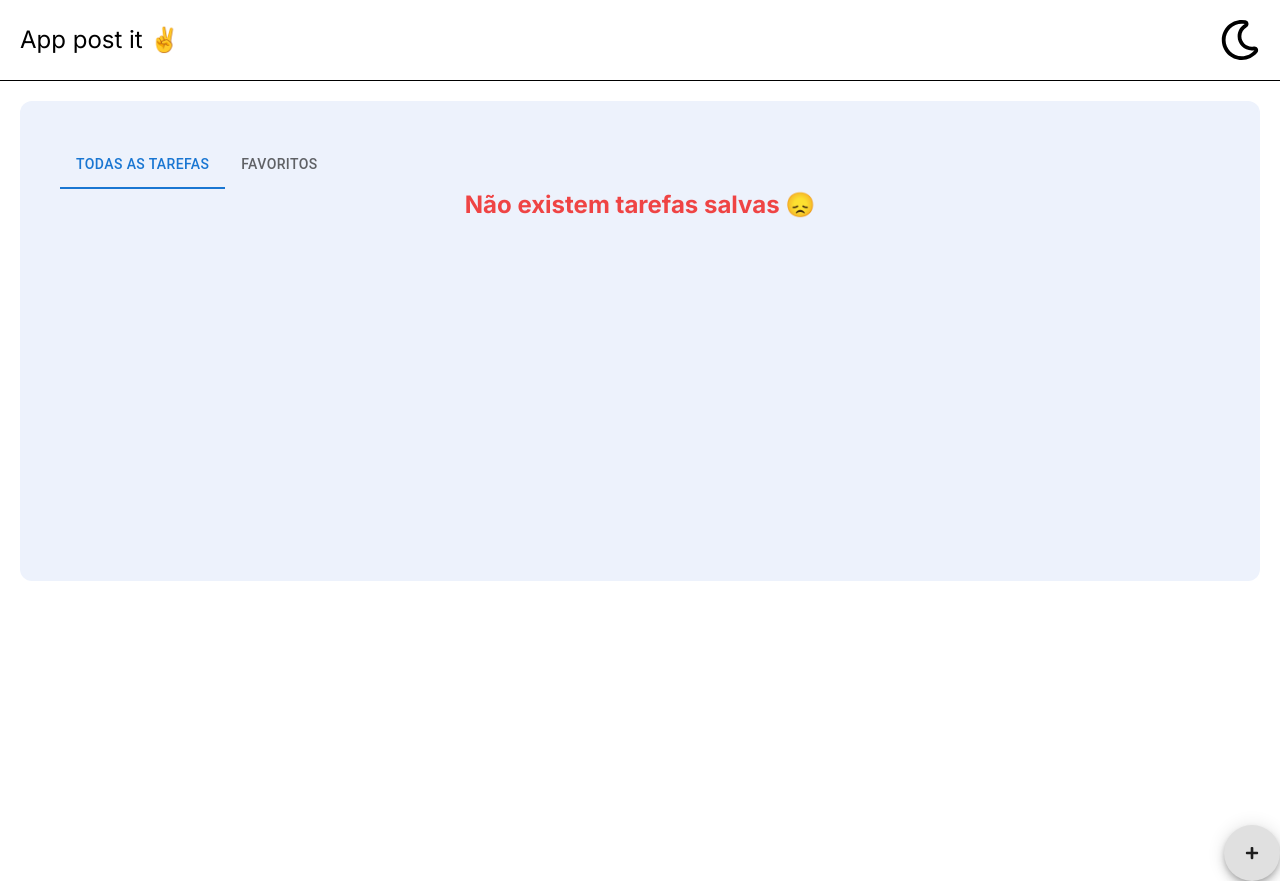
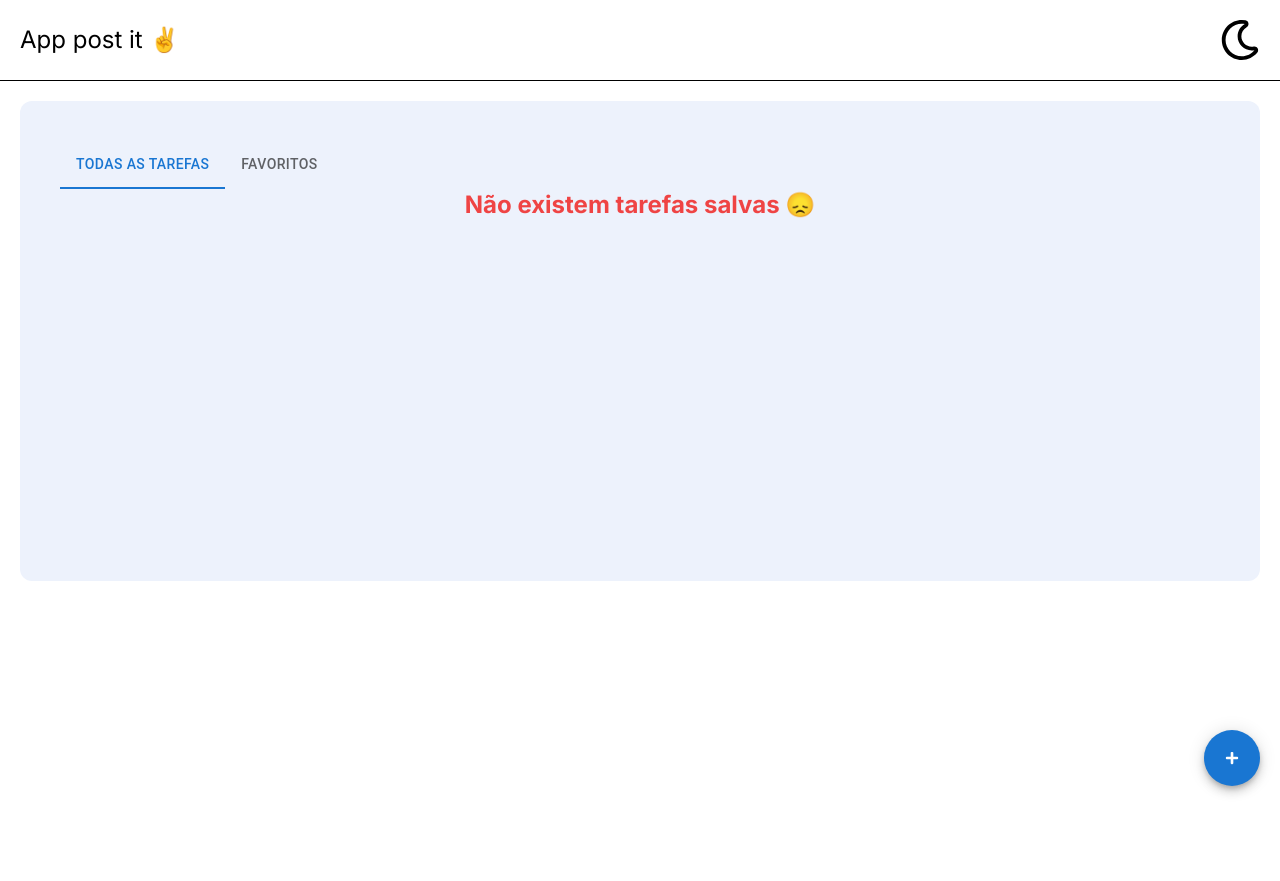
Before and after one commit to peterson337/app-post-it, a Next.js app: page / in a window 1280 px wide. Built offline with nearby package versions, Linux system fonts and the light colour scheme.

Commit message:
Terminado

```diff
--- a/src/app/components/Tarefas.tsx
+++ b/src/app/components/Tarefas.tsx
@@ -40,13 +40,13 @@ export const Tarefas = () => {
 
 
 <div className='w-full flex justify-end'>
-      <Fab
-      aria-label="add"
-      className='mr-2 mb-24 bg-sky-500 hover:bg-sky-700 text-white text-2xl'
-      onClick={openModalCreateTarefas}
-      >
-      <FaPlus/>
-      </Fab>
+<Fab
+    color="primary"
+    sx={{mx: '20px', my: '95px',}}
+    onClick={openModalCreateTarefas}
+  >
+    <FaPlus />
+  </Fab>
 
 </div>
 
--- a/src/app/layout.tsx
+++ b/src/app/layout.tsx
@@ -2,6 +2,7 @@ import './globals.css'
 import type { Metadata } from 'next'
 import { Inter } from 'next/font/google'
 import { GlobalContextProvider } from './components/context/Store'
+import { StyledEngineProvider } from '@mui/material/styles';
 
 //? Redux
 const inter = Inter({ subsets: ['latin'] })
@@ -20,8 +21,9 @@ export default function RootLayout({
     <html lang="en">
       <body className={inter.className}>
       <GlobalContextProvider>
+      <StyledEngineProvider injectFirst>
           {children}
-
+    </StyledEngineProvider>
       </GlobalContextProvider>
 
         </body>
--- a/tailwind.config.ts
+++ b/tailwind.config.ts
@@ -6,6 +6,9 @@ const config: Config = {
     './src/components/**/*.{js,ts,jsx,tsx,mdx}',
     './src/app/**/*.{js,ts,jsx,tsx,mdx}',
   ],
+
+
+
   theme: {
     extend: {
       backgroundImage: {
```
